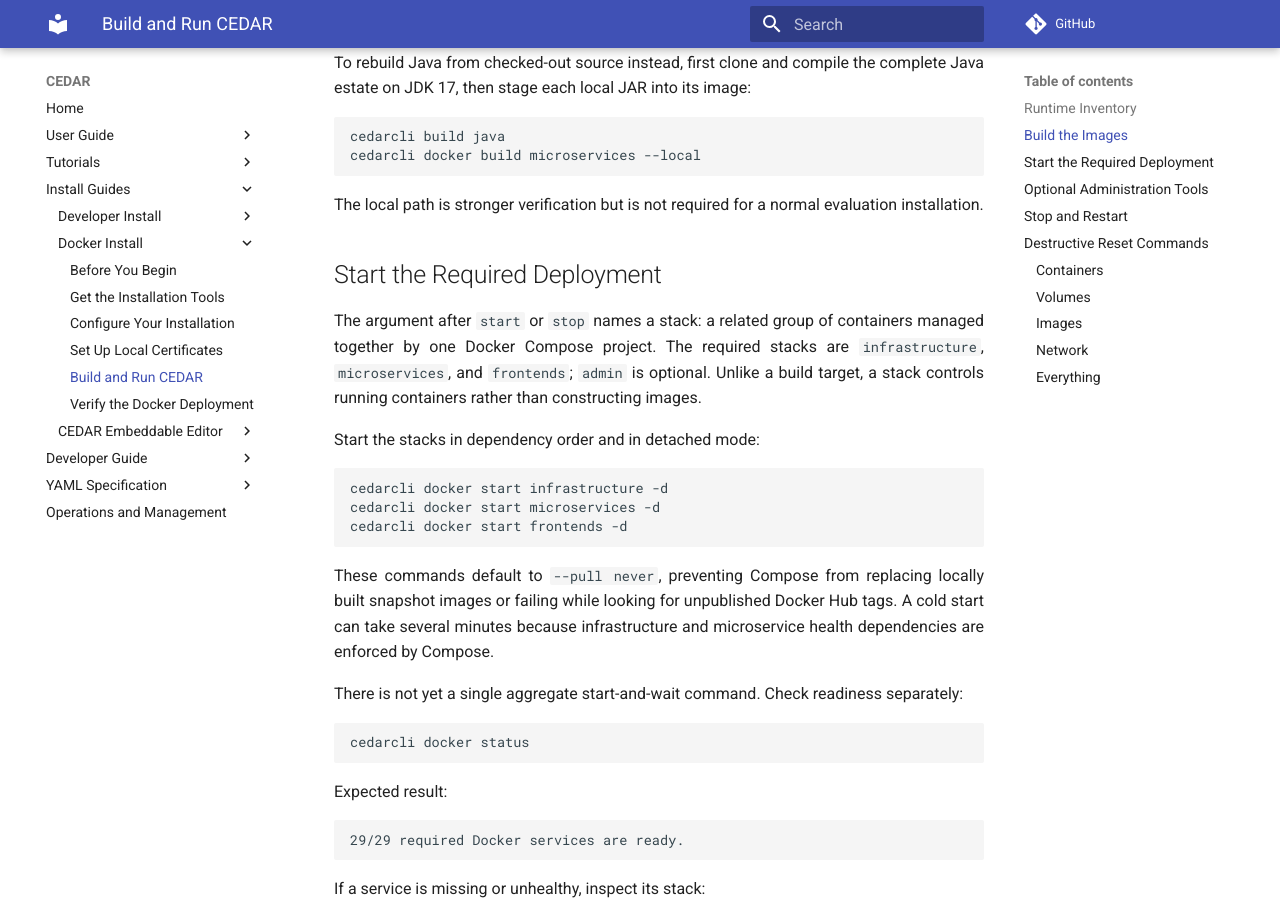
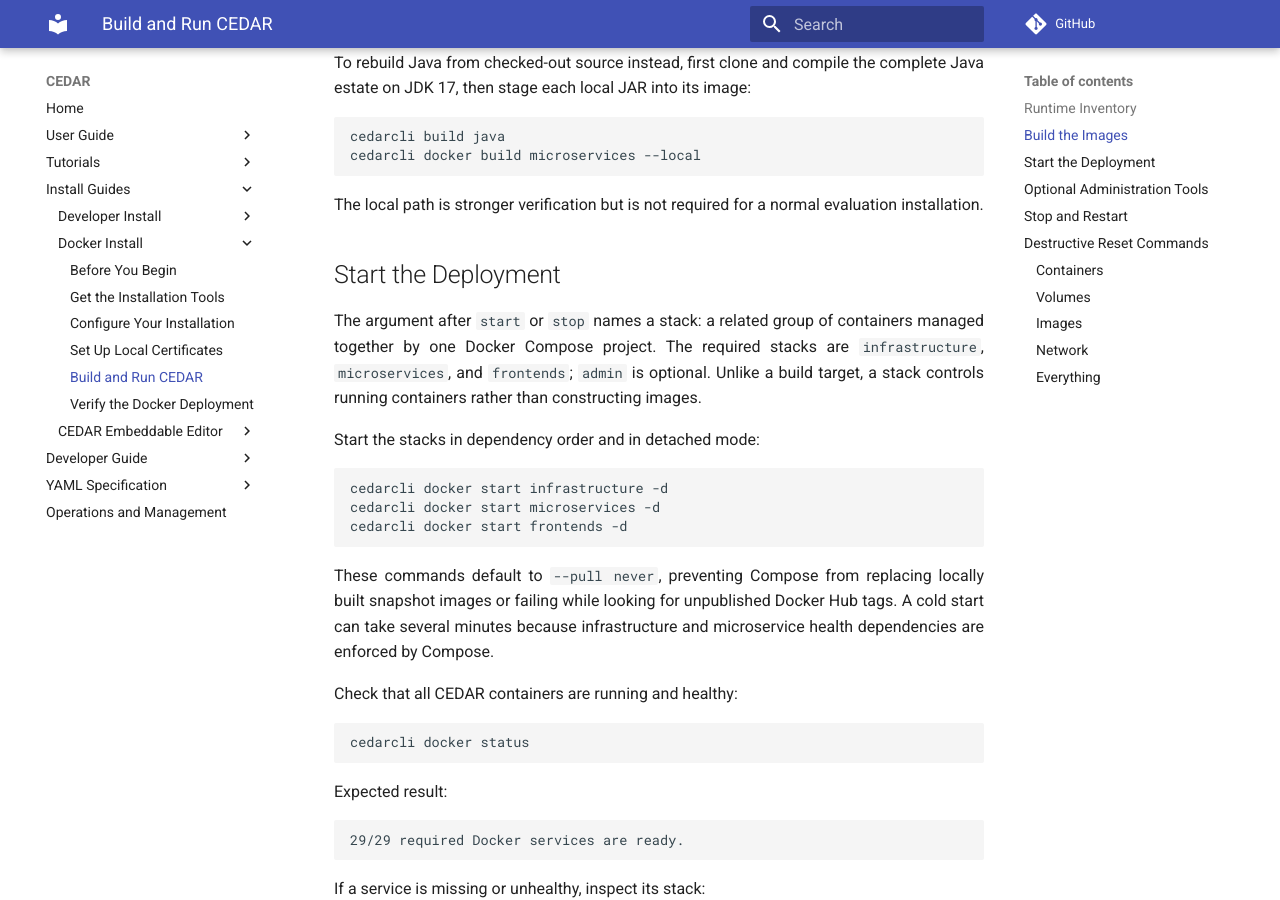
Before and after one commit to metadatacenter/cedar-mkdocs, an MkDocs documentation site: the page built from docs/install-docker-eval/build-and-run.md, in a window 1280 px wide and 900 px high, scrolled down 1350 px. Built offline with MkDocs 1.6.1 and Material for MkDocs 9.7.7, drawn with Linux system fonts in a browser that asks for light colours; comment, search, counter and statistics services are not loaded.

Commit message:
docs: simplify Docker deployment instructions

````diff
--- a/docs/install-docker-eval/build-and-run.md
+++ b/docs/install-docker-eval/build-and-run.md
@@ -54,7 +54,7 @@ cedarcli docker build microservices --local
 
 The local path is stronger verification but is not required for a normal evaluation installation.
 
-## Start the Required Deployment
+## Start the Deployment
 
 The argument after `start` or `stop` names a stack: a related group of containers managed together
 by one Docker Compose project. The required stacks are `infrastructure`, `microservices`, and
@@ -73,7 +73,7 @@ These commands default to `--pull never`, preventing Compose from replacing loca
 images or failing while looking for unpublished Docker Hub tags. A cold start can take several
 minutes because infrastructure and microservice health dependencies are enforced by Compose.
 
-There is not yet a single aggregate start-and-wait command. Check readiness separately:
+Check that all CEDAR containers are running and healthy:
 
 ```bash
 cedarcli docker status
````
